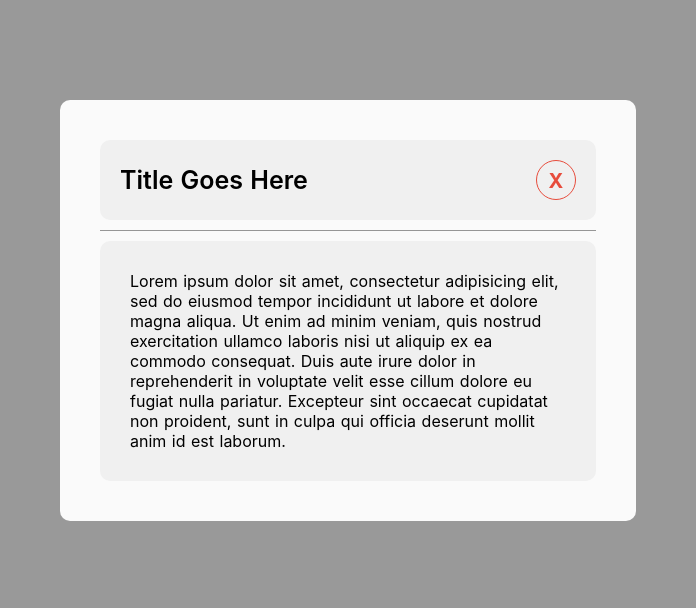
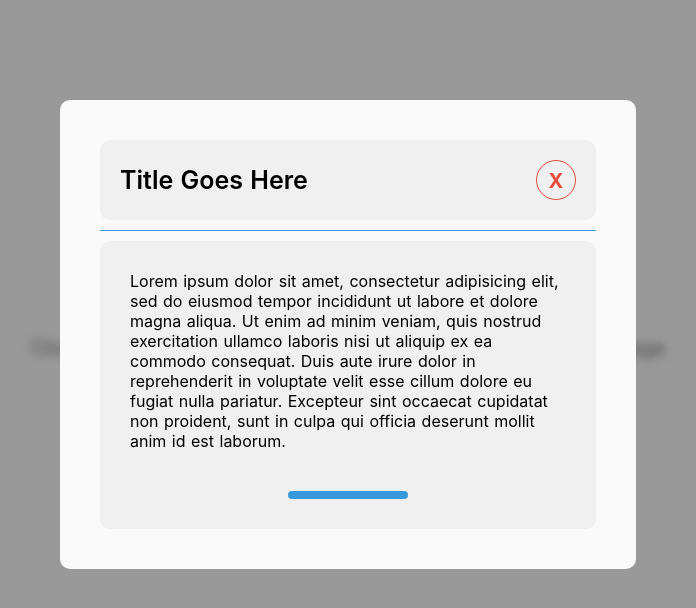
Before and after one commit to aryangupta-42/nuxtmodal, a Nuxt app: page / in a window 1280 px wide. Both pictures are taken after a click on the element "OPEN MODAL". Shown: the top 608 px of the page, without its empty margins (292-988 px from the left). Built offline with nearby package versions, Linux system fonts and the light colour scheme.

Commit message:
Minor UI updates

```diff
--- a/assets/modal.css
+++ b/assets/modal.css
@@ -75,7 +75,8 @@
 .line {
   width: 100%;
   height: 1px;
-  background-color: rgba(0,0,0,0.4);
+  background-color: #3498db;
+  /* background-color: rgba(0,0,0,0.4); */
   /* margin: auto; */
   margin-top: 10px;
   margin-bottom: 10px;
@@ -93,3 +94,12 @@
   flex-direction: column;
   border-radius: 10px;
 }
+
+.bodyEndLine {
+  width: 120px;
+  height: 8px;
+  border-radius: 4px;
+  margin: auto;
+  margin-top: 40px;
+  background-color: #3498db;
+}
--- a/components/modalBody.vue
+++ b/components/modalBody.vue
@@ -1,6 +1,7 @@
 <template>
   <div class="bodyContainer">
     {{ content }}
+    <div class="bodyEndLine" />
   </div>
 </template>
 
--- a/pages/index.vue
+++ b/pages/index.vue
@@ -1,6 +1,10 @@
 <template>
   <div class="container">
     <Modal v-if="disp" :handler="close" :disp="disp" />
+    <div class="titleText">
+      Click the Button below to open clean looking modal for the webpage
+    </div>
+    <br />
     <div class="btn" v-on:click="open">Open modal</div>
   </div>
 </template>
@@ -33,13 +37,18 @@ export default {
   margin: 0 auto;
   min-height: 100vh;
   display: flex;
+  flex-direction: column;
   justify-content: center;
   align-items: center;
   text-align: center;
   font-family: 'Quicksand', 'Source Sans Pro', -apple-system, BlinkMacSystemFont,
   'Segoe UI', Roboto, 'Helvetica Neue', Arial, sans-serif;
 }
-
+.titleText {
+  margin-bottom: 20px;
+  font-size: 20px;
+  font-weight: 200;
+}
 .btn {
   height: 45px;
   width: 180px;
@@ -50,6 +59,7 @@ export default {
   text-transform: uppercase;
   font-weight: 700;
   border: 1px solid black;
+  margin-top: 20px;
 }
 .btn:hover {
   background-color: black;
```
